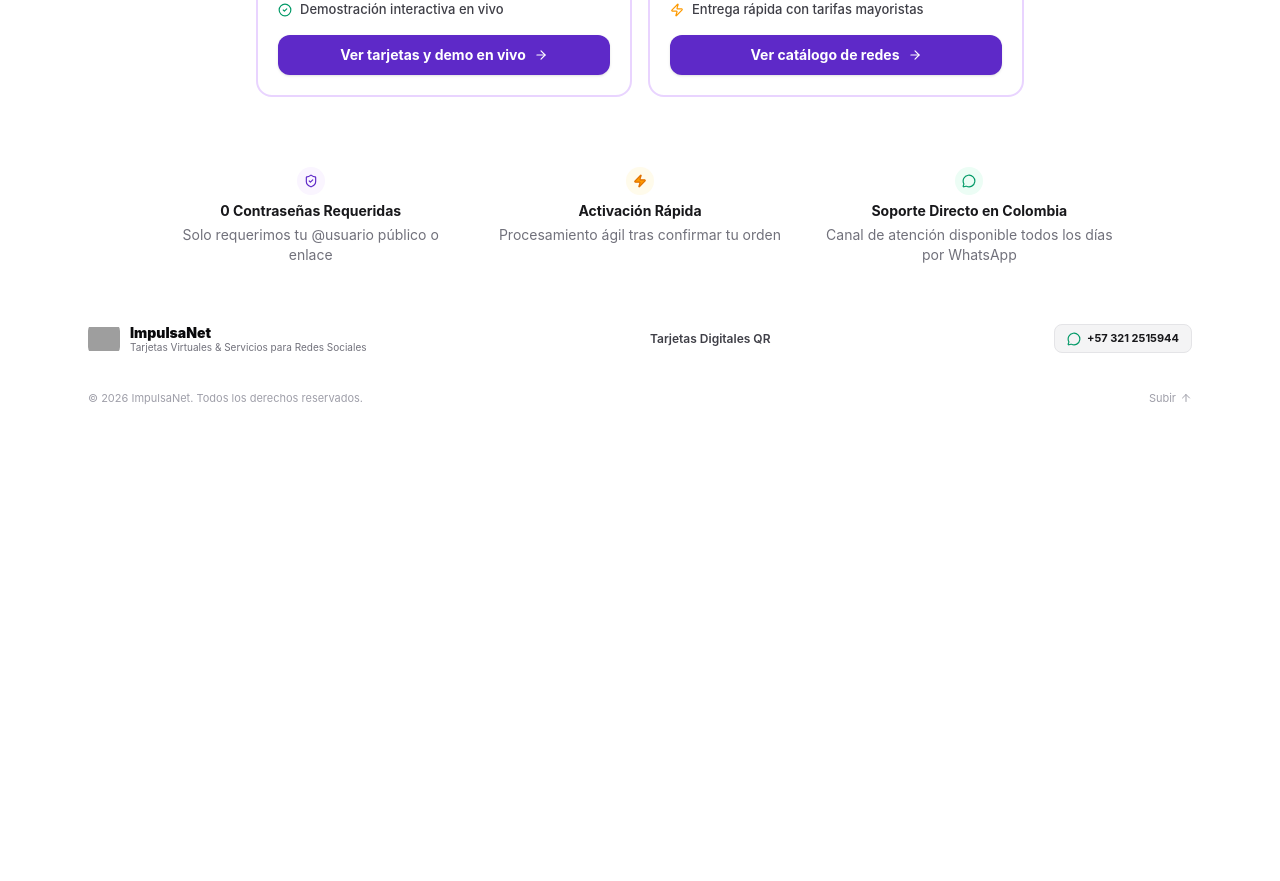
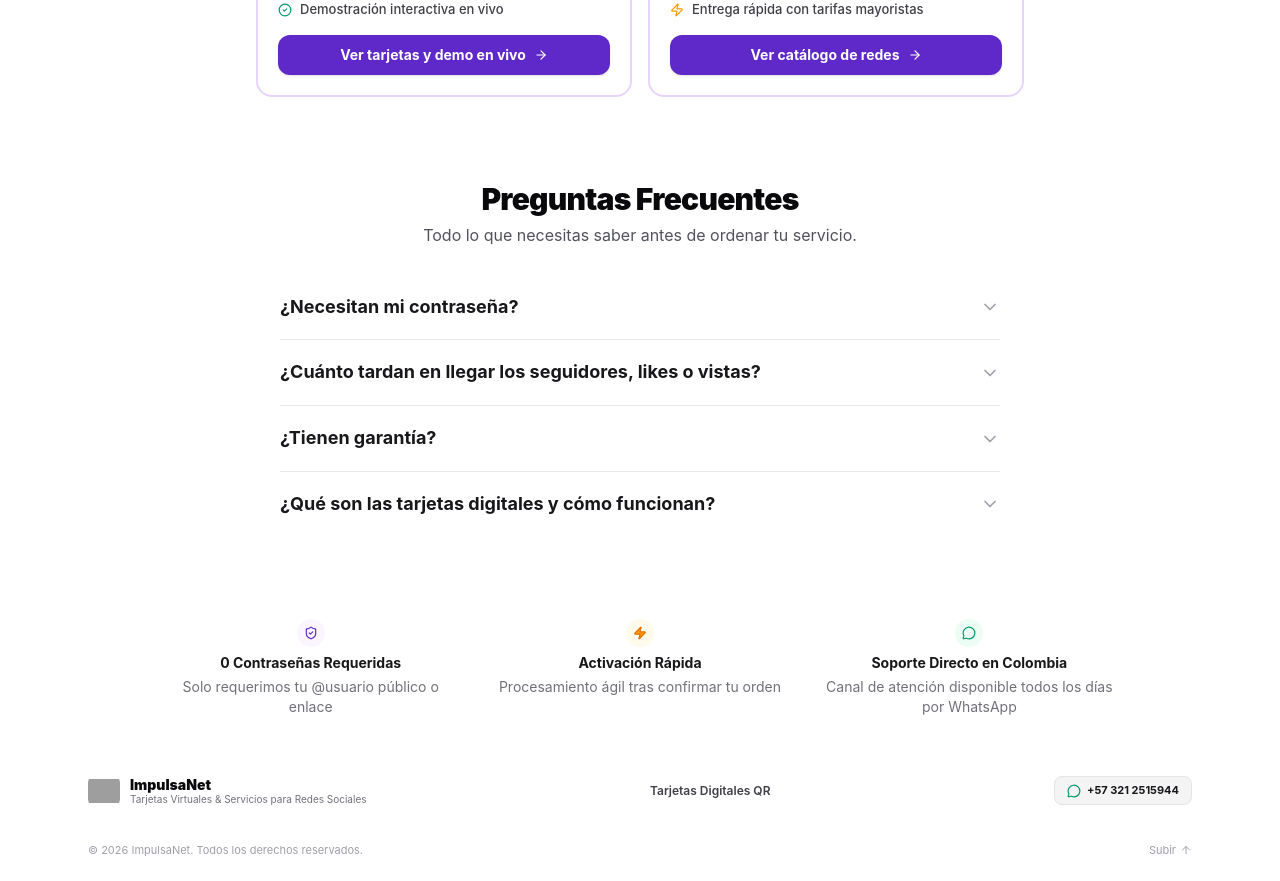
Before and after one commit to impulsanet1/AppOfi, a React (Vite) app: page / in a window 1280 px wide. Shown: the part 1100-1981 px from the top of the page. Before the commit the page ends 1529 px from the top, so only its background shows below. Built offline with nearby package versions, Linux system fonts and the light colour scheme; no server answers; the database is empty; grey boxes are pictures that could not be loaded.

Commit message:
feat: add FAQ section to HomePage and update UI styling
Added an accordion-style FAQ section to the home page to improve user information and refined the layout of service price displays in the social page.

```diff
--- a/src/components/HomePage.tsx
+++ b/src/components/HomePage.tsx
@@ -1,5 +1,5 @@
-import React from 'react';
-import { motion, Variants } from 'framer-motion';
+import React, { useState } from 'react';
+import { motion, AnimatePresence, Variants } from 'framer-motion';
 import {
   CreditCard,
   TrendingUp,
@@ -13,6 +13,7 @@ import {
   Layers,
   CheckCircle2,
   BadgePercent,
+  ChevronDown,
 } from 'lucide-react';
 import { AgencySettings } from '../firebase';
 
@@ -44,7 +45,35 @@ const itemVariants: Variants = {
   },
 };
 
+const faqs = [
+  {
+    question: '¿Necesitan mi contraseña?',
+    answer:
+      'No. Nunca te pedimos contraseñas ni acceso a tu cuenta. Somos una tienda virtual: solo necesitamos el enlace o el usuario público de tu perfil o publicación.',
+  },
+  {
+    question: '¿Cuánto tardan en llegar los seguidores, likes o vistas?',
+    answer:
+      'El tiempo estimado es de 1 a 4 horas. Normalmente llegan en unos 30 minutos.',
+  },
+  {
+    question: '¿Tienen garantía?',
+    answer:
+      'Sí. La mayoría de nuestros servicios incluyen 30 días de garantía. Si tienes algún problema con tu pedido, escríbenos por WhatsApp y lo revisamos.',
+  },
+  {
+    question: '¿Qué son las tarjetas digitales y cómo funcionan?',
+    answer:
+      'Son tarjetas de presentación virtuales con código QR. Quien la escanea ve tu información y tus enlaces (WhatsApp, redes, ubicación, catálogo) al instante, sin papel y sin imprimir de nuevo cuando cambias algo.',
+  },
+];
+
 export const HomePage: React.FC<HomePageProps> = ({ settings, onNavigate }) => {
+  const [openFaq, setOpenFaq] = useState<number | null>(null);
+
+  const toggleFaq = (index: number) => {
+    setOpenFaq((prev) => (prev === index ? null : index));
+  };
   return (
     <div className="bg-white overflow-hidden">
       {/* 1. HERO COMPACTO Y ENFOCADO CON TEXTO MÁS GRANDE */}
@@ -305,7 +334,66 @@ export const HomePage: React.FC<HomePageProps> = ({ settings, onNavigate }) => {
         </div>
       </motion.section>
 
-      {/* 4. BANNER DE GARANTÍA Y CONFIANZA */}
+      {/* 4. PREGUNTAS FRECUENTES (DESPLEGABLES SIN RECTÁNGULOS NI FONDOS DE OTRO COLOR) */}
+      <motion.section
+        initial={{ opacity: 0, y: 24 }}
+        whileInView={{ opacity: 1, y: 0 }}
+        viewport={{ once: true, amount: 0.15 }}
+        transition={{ duration: 0.5, ease: [0.25, 1, 0.5, 1] }}
+        className="py-9 sm:py-12 bg-white"
+      >
+        <div className="max-w-3xl mx-auto px-4 sm:px-6">
+          <div className="text-center mb-7">
+            <h2 className="text-2xl sm:text-3xl font-black text-zinc-950 tracking-tight">
+              Preguntas Frecuentes
+            </h2>
+            <p className="text-sm sm:text-base text-zinc-600 mt-1.5">
+              Todo lo que necesitas saber antes de ordenar tu servicio.
+            </p>
+          </div>
+
+          <div className="divide-y divide-zinc-200/80">
+            {faqs.map((faq, index) => {
+              const isOpen = openFaq === index;
+              return (
+                <div key={index} className="py-3.5 sm:py-4">
+                  <button
+                    onClick={() => toggleFaq(index)}
+                    className="w-full flex items-center justify-between text-left gap-4 cursor-pointer group py-1"
+                    aria-expanded={isOpen}
+                  >
+                    <span className="text-base sm:text-lg font-bold text-zinc-900 group-hover:text-[#5e29c8] transition-colors leading-snug">
+                      {faq.question}
+                    </span>
+                    <ChevronDown
+                      className={`w-5 h-5 text-zinc-400 shrink-0 transition-transform duration-200 group-hover:text-[#5e29c8] ${
+                        isOpen ? 'rotate-180 text-[#5e29c8]' : ''
+                      }`}
+                    />
+                  </button>
+                  <AnimatePresence initial={false}>
+                    {isOpen && (
+                      <motion.div
+                        initial={{ opacity: 0, height: 0 }}
+                        animate={{ opacity: 1, height: 'auto' }}
+                        exit={{ opacity: 0, height: 0 }}
+                        transition={{ duration: 0.22, ease: 'easeInOut' }}
+                        className="overflow-hidden"
+                      >
+                        <p className="pt-2.5 pb-1 text-sm sm:text-[15px] text-zinc-600 leading-relaxed">
+                          {faq.answer}
+                        </p>
+                      </motion.div>
+                    )}
+                  </AnimatePresence>
+                </div>
+              );
+            })}
+          </div>
+        </div>
+      </motion.section>
+
+      {/* 5. BANNER DE GARANTÍA Y CONFIANZA */}
       <motion.section
         initial={{ opacity: 0, y: 28 }}
         whileInView={{ opacity: 1, y: 0 }}
--- a/src/components/SocialPage.tsx
+++ b/src/components/SocialPage.tsx
@@ -353,13 +353,11 @@ export const SocialPage: React.FC<SocialPageProps> = ({
                       {getPackSubtitle(pack)}
                     </p>
 
-                    {/* Precio destacado tipo la referencia */}
-                    <div className="mb-3.5 pb-3 border-b border-zinc-100">
-                      <div className="flex items-baseline gap-1">
-                        <span className="text-2xl sm:text-3xl font-black text-zinc-950 tracking-tight">
-                          {pack.price}
-                        </span>
-                      </div>
+                    {/* Precio destacado */}
+                    <div className="mb-2">
+                      <span className="text-2xl sm:text-3xl font-black text-zinc-950 tracking-tight">
+                        {pack.price}
+                      </span>
                     </div>
 
                     {/* Beneficios directos y concisos */}
```
